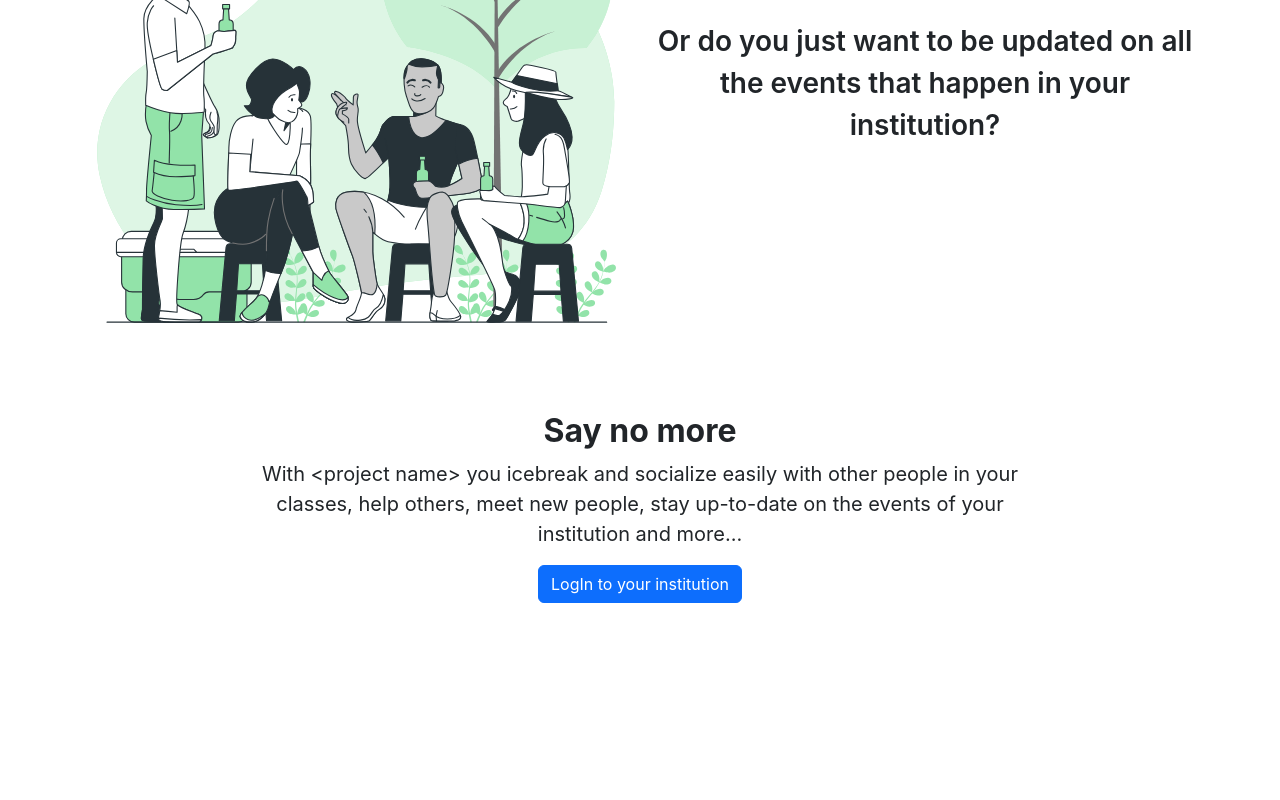
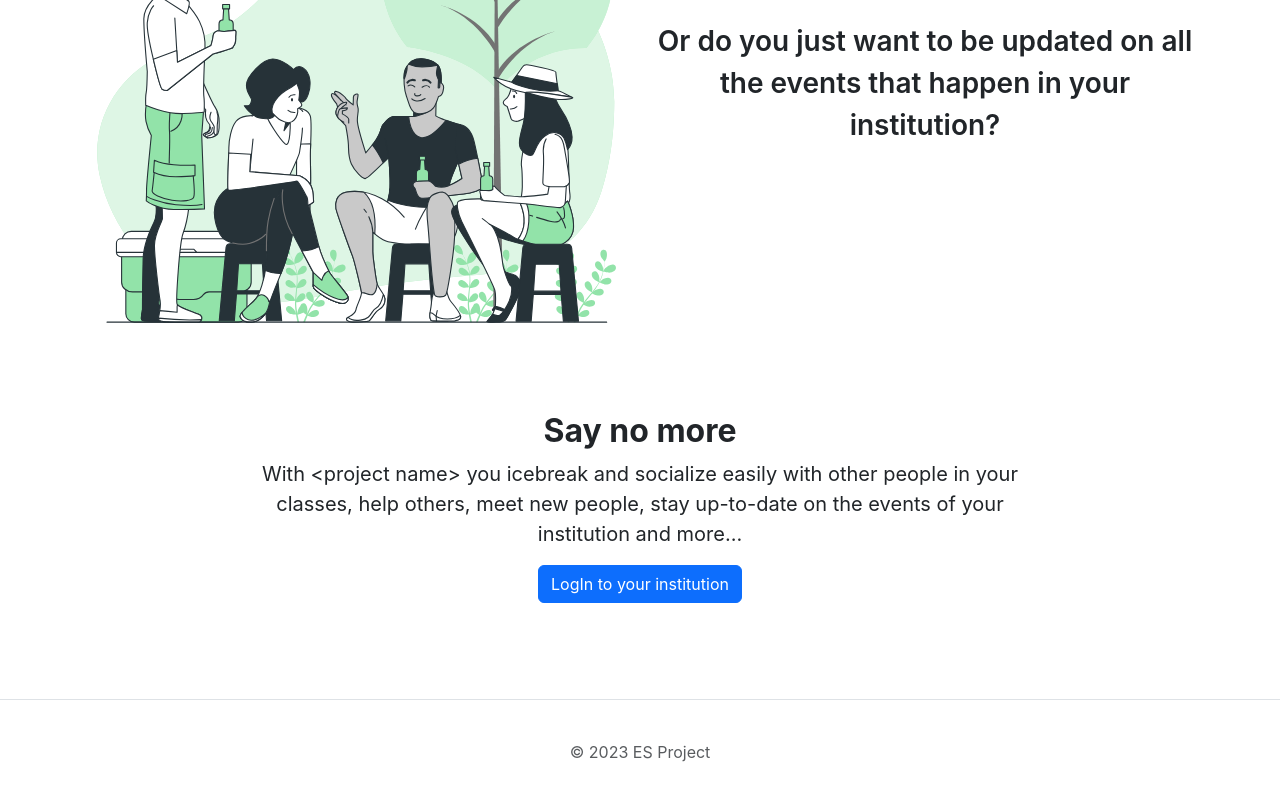
Before and after one commit to UA-2023-ES6/es-ui, a React (Create React App) app: page / in a window 1280 px wide. Shown: the part 2110-2910 px from the top of the page. Before the commit the page ends 2809 px from the top, so only its background shows below. Built offline with nearby package versions, Linux system fonts and the light colour scheme.

Commit message:
added footer to main page

```diff
--- a/src/pages/MainPage.jsx
+++ b/src/pages/MainPage.jsx
@@ -5,6 +5,7 @@ import bannerImg from "../imgs/MainPage/banner.png"
 import lonelyStudent from "../imgs/MainPage/lonely_student.svg"
 import groupStudents from "../imgs/MainPage/group_students.jpg"
 import partyStudents from "../imgs/MainPage/party_students.svg"
+import Footer from "../components/Footer"
 
 const MainPage = () => {
     return(
@@ -51,6 +52,7 @@ const MainPage = () => {
                     </div>
                 </CenteredContent>
             </div>
+            <Footer />
         </>
     )
 }
```
